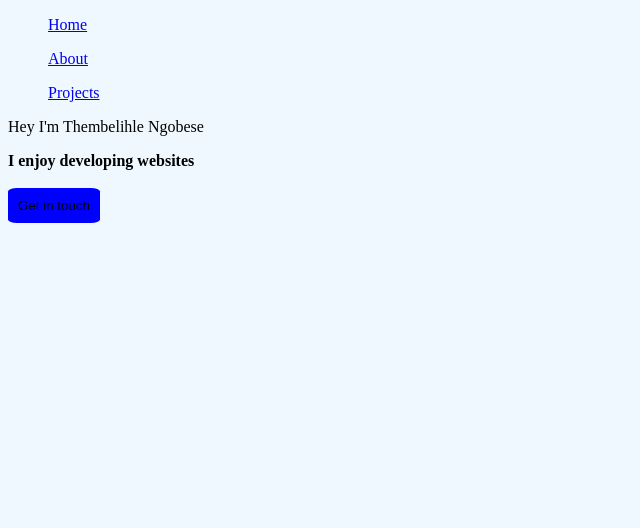
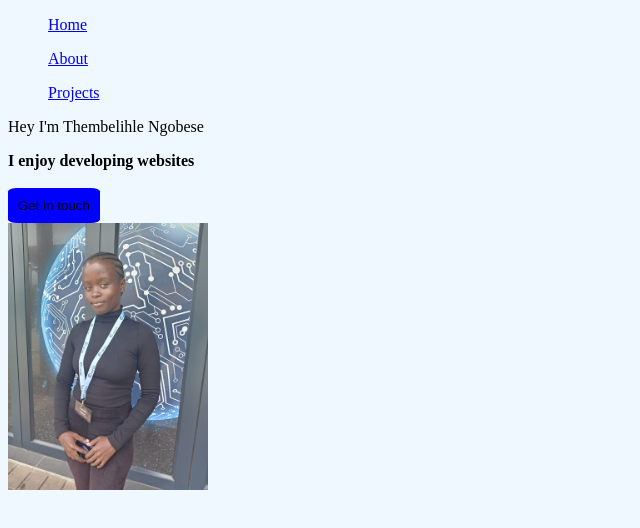
Before and after one commit to ThembelihleN/Personal-Portfolio, a plain HTML site: page index.html in a window 1280 px wide. Shown: the whole page, without its empty margins (0-640 px from the left). Drawn offline with Linux system fonts and the light colour scheme.

Commit message:
added an image

```diff
--- a/index.html
+++ b/index.html
@@ -19,7 +19,9 @@
     <br>
     <br>
     <button>Get in touch</button>
+    <br>
     <!-- image here -->
+    <img src="images/IMG-20240110-WA0007.jpg" alt="">
     <section>
         <a href="about.html">
     </section>
--- a/styles.css
+++ b/styles.css
@@ -17,3 +17,9 @@ button:hover{
 p{
     font-family: 'Times New Roman', Times, serif;
 }
+
+img {
+    padding-top: 10 px;
+    width: 200px; /* Adjust width as needed */
+    height: auto; /* Maintain aspect ratio */
+  }
```
Also changed, not shown: images/IMG-20240110-WA0007.jpg (added).
